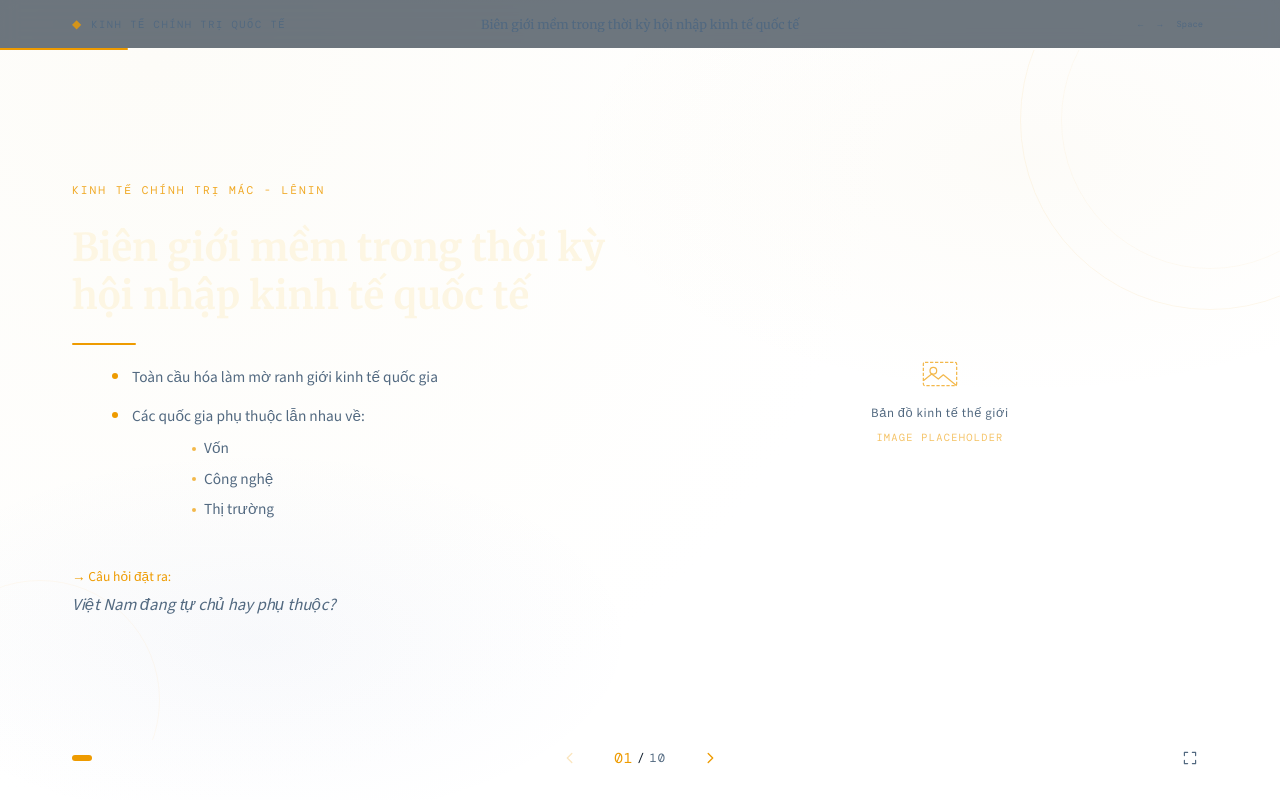
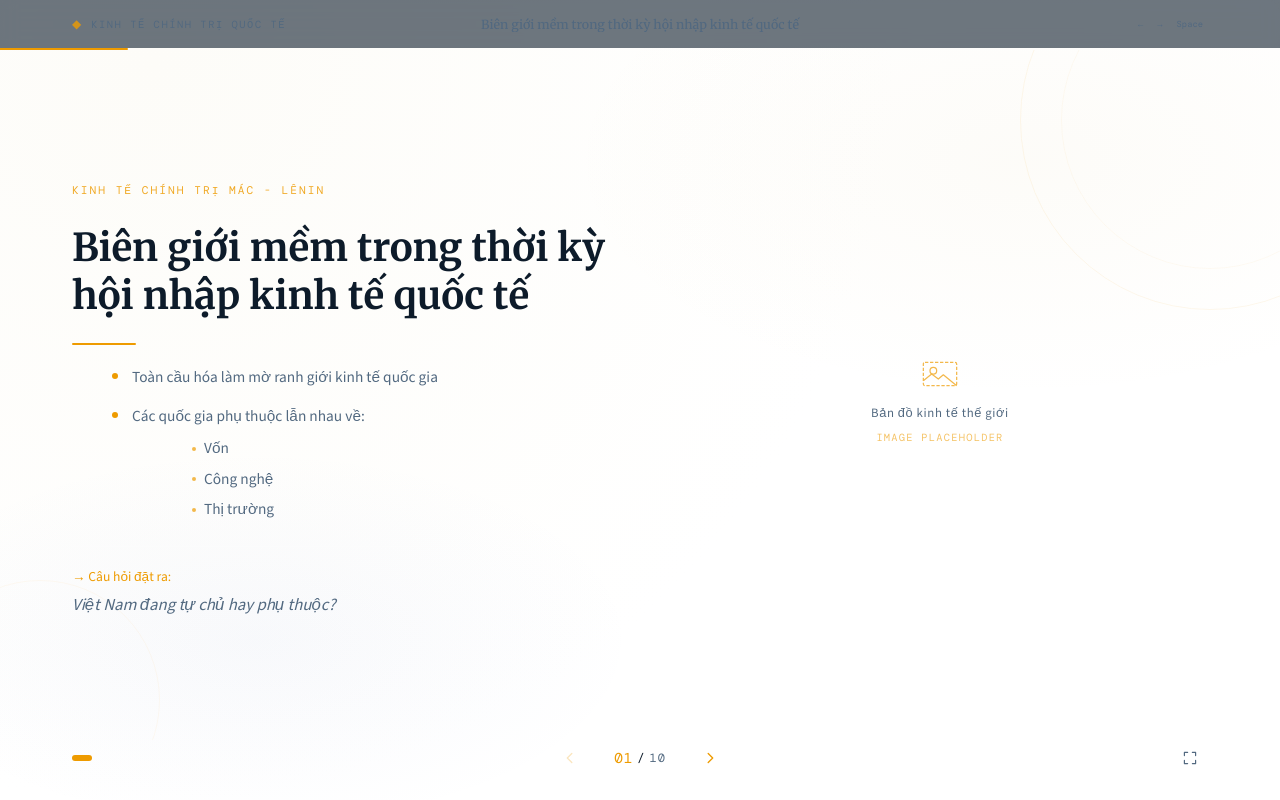
Before and after one commit to Trungntse173505/MLN2, a React (Vite) app: page / in a window 1280 px wide. Built offline with nearby package versions, Linux system fonts and the light colour scheme; a web font is replaced by a local one.

Commit message:
Fix title color visibility by changing from cream to dark ink

```diff
--- a/src/slides/Slides.module.css
+++ b/src/slides/Slides.module.css
@@ -21,7 +21,7 @@
   font-size: clamp(1.8rem, 3vw, 2.6rem);
   font-weight: 700;
   line-height: 1.25;
-  color: var(--cream);
+  color: var(--ink);
   margin-bottom: 24px;
   max-width: 560px;
 }
@@ -119,7 +119,7 @@
   font-family: var(--font-display);
   font-size: clamp(1.6rem, 2.8vw, 2.2rem);
   font-weight: 600;
-  color: var(--cream);
+  color: var(--ink);
   line-height: 1.2;
 }
 
```
